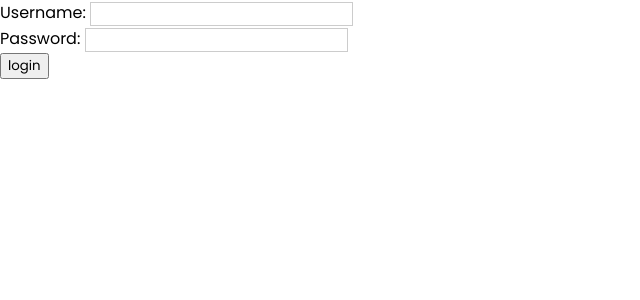
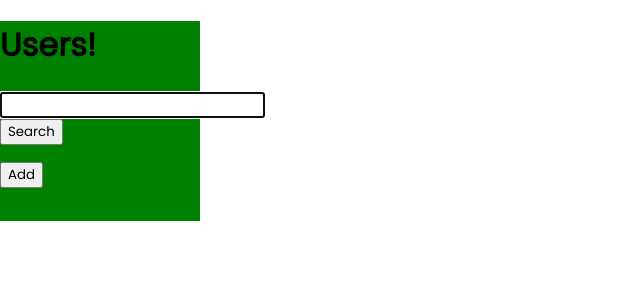
Before and after one commit to ehsanmajd/user-manager, a React (Create React App) app: page / in a window 1280 px wide. Shown: the top 300 px of the page, without its empty margins (0-640 px from the left). Built offline with nearby package versions, Linux system fonts and the light colour scheme.

Commit message:
Rewrite some components in Hooks.

```diff
--- a/src/index.js
+++ b/src/index.js
@@ -1,7 +1,7 @@
 import React from 'react';
 import ReactDOM from 'react-dom';
 import './index.css';
-import App from './login/LoginForm';
+import App from './users/app';
 
 
 ReactDOM.render(
--- a/src/users/Router.js
+++ b/src/users/Router.js
@@ -35,22 +35,17 @@ export default class Router extends React.Component {
   }
 
   render() {
-    console.log('props', this.props)
     return (
       <>
-        <Wrapper visible={this.props.hover}>
-          <UserManager
-            onEdit={this.handleEdit}
-            onAdd={this.handleAdd}
-          />
-        </Wrapper>
-        <Wrapper visible={!this.props.hover}>
-          <UserDetail
-            userId={this.state.editingUserId}
-            onCancel={this.handleCancel}
-            onSave={this.handleSave}
-          />
-        </Wrapper>
+        {this.state.mode === 'list' && <UserManager
+          onEdit={this.handleEdit}
+          onAdd={this.handleAdd}
+        />}
+        {this.state.mode === 'detail' && <UserDetail
+          userId={this.state.editingUserId}
+          onCancel={this.handleCancel}
+          onSave={this.handleSave}
+        />}
       </>
     )
   }
--- a/src/users/SearchPanel.js
+++ b/src/users/SearchPanel.js
@@ -1,4 +1,4 @@
-import React from 'react';
+import React, { useRef, useEffect } from 'react';
 import styled from 'styled-components';
 
 const Input = styled.input`
@@ -10,23 +10,41 @@ const Button = styled.button`
 const Wrapper = styled.div`
 `
 
-export default class SearchPanel extends React.Component {
+export default function SearchPanel2({ onSearch, keyword, onKeywordChange }) {
+  const inputRef = useRef();
+
+  useEffect(
+    () => {
+      inputRef.current.focus();
+    },
+    []
+  );
+
+  return (
+    <Wrapper>
+      <Input ref={inputRef} value={keyword} onChange={onKeywordChange} />
+      <Button onClick={onSearch}>Search</Button>
+    </Wrapper>
+  )
+}
+
+class SearchPanel extends React.Component {
 
   constructor() {
     super();
 
-    this.handleSearch = this.handleSearch.bind(this);
+    this.inputRef = React.createRef();
   }
 
 
-  handleSearch() {
-     this.props.onSearch(this.state.keyword)
+  componentDidMount() {
+    this.inputRef.current.focus();
   }
 
   render() {
     return (
       <Wrapper>
-        <Input value={this.props.keyword} onChange={this.props.onKeywordChange} />
+        <Input ref={this.inputRef} value={this.props.keyword} onChange={this.props.onKeywordChange} />
         <Button onClick={this.props.onSearch}>Search</Button>
       </Wrapper>
     )
--- a/src/users/UserDetail.js
+++ b/src/users/UserDetail.js
@@ -1,6 +1,7 @@
-import React from 'react';
+import React, { useState, useEffect } from 'react';
 import styled from 'styled-components';
 import { getUser, updateUser, addUser } from '../server'
+import { unstable_batchedUpdates } from 'react-dom'
 
 const Header = styled.h1``;
 
@@ -10,7 +11,80 @@ const Input = styled.input``;
 const Button = styled.button``;
 const Row = styled.div``;
 
-export default class UserDetail extends React.Component {
+export default function UserDetilInHooks({ userId, onSave, onCancel }) {
+
+  const [name, setName] = useState('');
+  const [username, setUsername] = useState('');
+
+  function isEditMode() {
+    return !!userId;
+  }
+
+  useEffect(
+    () => {
+      if (isEditMode()) {
+        getUser(userId)
+          .then(user => {
+            unstable_batchedUpdates(
+              () => {
+                setName(user.name);
+                setUsername(user.username)
+              }
+            )
+          })
+      }
+      else {
+        setName('')
+        setUsername('')
+      }
+    },
+    [userId]
+  )
+
+  function handleSave() {
+    if (isEditMode()) {
+      updateUser({
+        name: name,
+        username: username,
+        id: userId
+      })
+        .then(() => onSave())
+    }
+    else {
+      addUser({
+        name: name,
+        username: username,
+      })
+        .then(() => onSave())
+    }
+  }
+
+  return (
+    <>
+      <Header>User</Header>
+      <Form>
+        <Row>
+          <Label>Name: </Label>
+          <Input
+            value={name}
+            onChange={e => setName(e.target.value)}
+          />
+        </Row>
+        <Row>
+          <Label>Username: </Label>
+          <Input
+            value={username}
+            onChange={e => setUsername(e.target.value)}
+          />
+        </Row>
+      </Form>
+      <Button onClick={handleSave}>Save</Button>
+      <Button onClick={onCancel}>Cancel</Button>
+    </>
+  )
+}
+
+class UserDetail extends React.Component {
 
   constructor() {
     super();
--- a/src/users/UserList.js
+++ b/src/users/UserList.js
@@ -2,20 +2,19 @@ import React from 'react';
 import List from './List';
 import UserListItem from './UserListItem';
 
-export default class UserList extends React.Component {
 
-  render() {
+
+export default function UserList({ users = [], onDelete, onEdit }) {
   return (
     <List>
-        {this.props.users.map(user => {
+      {users.map(user => {
         return <UserListItem
           key={user.id}
           name={user.name}
-            onDelete={() => this.props.onDelete(user.id)}
-            onEdit={() => this.props.onEdit(user.id)}
+          onDelete={() => onDelete(user.id)}
+          onEdit={() => onEdit(user.id)}
         />
       })}
     </List>
   )
 }
-}
--- a/src/users/UserManger.js
+++ b/src/users/UserManger.js
@@ -1,4 +1,4 @@
-import React from 'react';
+import React, { useState } from 'react';
 import styled from 'styled-components';
 import SearchPanel from './SearchPanel';
 import UserList from './UserList';
@@ -6,11 +6,53 @@ import { getUsers, deleteUser } from '../server'
 
 const Header = styled.h1`
 `
-
 const Button = styled.button`
 `
+export default function UserManagerInHooks({ onEdit, onAdd }) {
+  const [keyword, setKeyword] = useState('');
+  const [users, setUsers] = useState([]);
+  const [loading, setLoading] = useState(false);
 
-export default class UserManager extends React.Component {
+  const handleKeywordChange = e => {
+    setKeyword(e.target.value);
+  }
+
+  const handleSearch = async () => {
+    setLoading(true);
+    const users = await getUsers(keyword);
+    setUsers(users);
+    setLoading(false);
+  }
+
+  const handleDelete = async (id) => {
+    await deleteUser(id);
+    handleSearch();
+  }
+
+  const handleEdit = id => {
+    onEdit(id);
+  }
+
+  return (
+    <>
+      <Header>Users!</Header>
+      <SearchPanel
+        keyword={keyword}
+        onSearch={handleSearch}
+        onKeywordChange={handleKeywordChange}
+      />
+      {!loading && <UserList
+        onDelete={handleDelete}
+        onEdit={handleEdit}
+        users={users}
+      />}
+      {loading && <div>Loading ....</div>}
+      <Button onClick={onAdd}>Add</Button>
+    </>
+  )
+}
+
+class UserManager extends React.Component {
 
   constructor() {
     super();
@@ -31,8 +73,8 @@ export default class UserManager extends React.Component {
   }
 
   handleDelete = async (id) => {
-     await deleteUser(id);
-     this.handleSearch();
+    await deleteUser(id);
+    this.handleSearch();
   }
 
   handleEdit = id => {
--- a/src/users/app.js
+++ b/src/users/app.js
@@ -27,6 +27,7 @@ class Wrapper extends React.Component {
 export default class App extends React.Component {
   render() {
     return (
+      // <Router />
       <Hoverable>
         {(hover) => <Router foo='bar' hover={hover} />}
       </Hoverable>
@@ -34,60 +35,44 @@ export default class App extends React.Component {
   }
 }
 
-const RouterWithHoverEffect = withHoverEffect(Router);
 
-function withHoverEffect(Component) {
-  class Baz extends React.Component {
-    constructor() {
-      super();
 
-      this.state = {
-        hover: false
-      }
-    }
-    render() {
+const withHoverEffect = Component => props => {
+  const [hover, setHover] = React.useState(false);
   return (
     <div
       style={{
         height: '200px',
         width: '200px',
-            backgroundColor: this.state.hover ? 'red' : 'green'
+        backgroundColor: hover ? 'red' : 'green'
       }}
-          onMouseEnter={() => this.setState({ hover: true })}
-          onMouseLeave={() => this.setState({ hover: false })}
+      onMouseEnter={() => setHover(true)}
+      onMouseLeave={() => setHover(false)}
     >
-          <Component {...this.props} hover={this.state.hover} />
+      <Component {...props} hover={hover} />
     </div>
   )
 }
-  }
 
-  return Baz;
-}
+const RouterWithHoverEffect = withHoverEffect(Router);
 
 
-class Hoverable extends React.Component {
-  constructor() {
-    super();
+function Hoverable({ children }) {
+  const [hover, setHover] = React.useState(false);
 
-    this.state = {
-      hover: false
-    }
-  }
-  render() {
   return (
     <div
       style={{
         height: '200px',
         width: '200px',
-          backgroundColor: this.state.hover ? 'red' : 'green'
+        backgroundColor: hover ? 'red' : 'green'
       }}
-        onMouseEnter={() => this.setState({ hover: true })}
-        onMouseLeave={() => this.setState({ hover: false })}
+      onMouseEnter={() => setHover(true)}
+      onMouseLeave={() => setHover(false)}
     >
-        {this.props.children(this.state.hover)}
+      {children(hover)}
       {/* <Component {...this.props} hover={this.state.hover} /> */}
     </div>
   )
+
 }
-}
```
Lines whose indentation alone changed are shown as unchanged.
